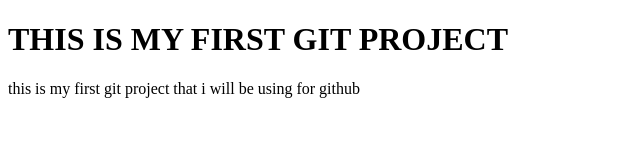
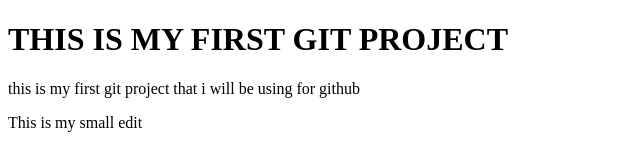
Before and after one commit to Fatimaaa3000/My_first_Gitproject, a plain HTML site: page index.html in a window 1280 px wide. Shown: the whole page, without its empty margins (0-640 px from the left). Drawn offline with Linux system fonts and the light colour scheme.

Commit message:
Update index.html

```diff
--- a/index.html
+++ b/index.html
@@ -8,5 +8,8 @@
 <body>
     <h1>THIS IS MY FIRST GIT PROJECT</h1>
     <p>this is my first git project that i will be using for github</p>
+    <p> This is my small edit </p>
+    <br>
+
 </body>
 </html>
```
